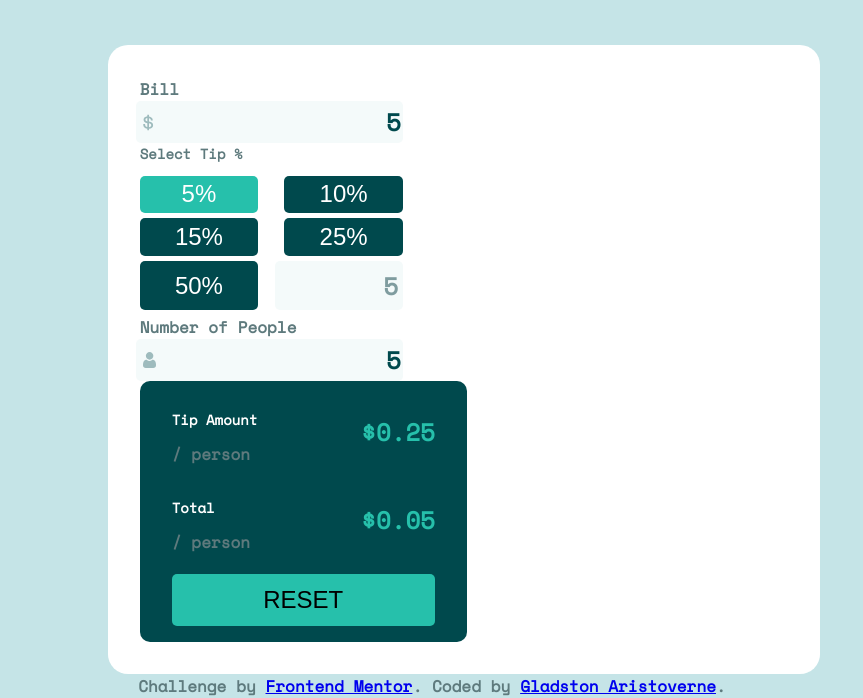
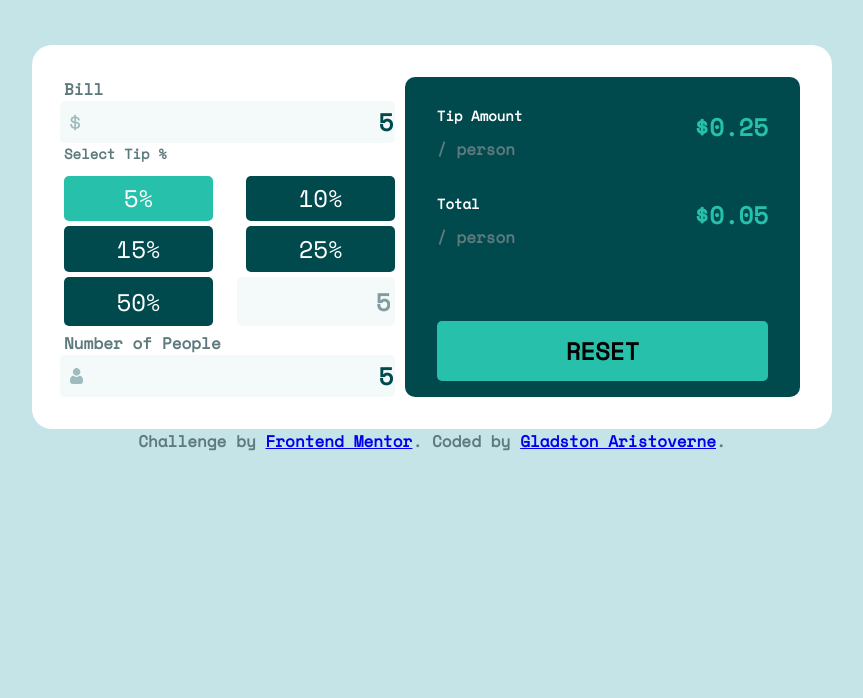
Before and after one commit to Iamglads/Tip_calculator_app, a website: page index.html in a window 1280 px wide. Both pictures are taken after typing "5", "5", "5" into the empty fields and a click on the button "5%". Shown: the part 105-803 px from the top of the page, without its empty margins (208-1071 px from the left). Drawn offline with nearby package versions, Linux system fonts and the light colour scheme.

Commit message:
btn reset function

```diff
--- a/main.js
+++ b/main.js
@@ -23,17 +23,24 @@ for(let i = 0; i < tipsBtns.length; i++) {
         }
         else {
             tipsBtns[i].style.backgroundColor = "#26c0ab"
-            totalTips.innerHTML = tipsAmount(calculerTips(billValue, tipsValue), billValue)
-            totalPerson.innerHTML = tipsAmountPerPerson(billValue, calculerTips(billValue, tipsValue), numberPersonValue)
-            console.log("% du tip:" + tipsValue)
+            totalTips.innerHTML = Number.parseFloat( tipsAmount(calculerTips(billValue, tipsValue), billValue)).toFixed(2)
+            totalPerson.innerHTML = Number.parseFloat(tipsAmountPerPerson(billValue, calculerTips(billValue, tipsValue), numberPersonValue)).toFixed(2)
+
+
+       /*   console.log("% du tip:" + tipsValue)
             console.log(calculerTips(billValue, tipsValue))
             console.log(tipsAmountPerPerson(billValue, calculerTips(billValue, tipsValue), numberPersonValue))
+        */
         }
     })
 }
 
+btnReset.addEventListener('click', () => {
+    location.reload()
+})
+
 function calculerTips (bill, tip) {
-    return Number.parseFloat(bill * tip).toFixed(2)
+    return bill * tip
 }
 
 function tipsAmount (totalWithTips, bill) {
--- a/sass/style.scss
+++ b/sass/style.scss
@@ -40,11 +40,13 @@ main {
     max-width: 800px;
     background-color: $White;
     border-radius: 20px;
-    padding: 2em;
 
-    @media screen and (min-width: 900px) {
-        display:  flex;
-        justify-content: space-between;
+    .container__bloc{
+        padding: 2em;
+        @media screen and (min-width: 900px) {
+            display:  flex;
+            justify-content: space-between;
+        }
     }
 }
 
@@ -90,7 +92,8 @@ main {
             border-radius: 5px;
             padding: 0.2em;
             border: none;
-            font-size: 24px;
+            font-size: $size;
+            font-family: $main_font;
             margin-bottom: 5px;
             cursor: pointer;
             &:hover {
@@ -139,7 +142,9 @@ main {
         width: 100%;
         background-color: $Strong_cyan;
         border: none;
-        font-size: 24px;
+        font-family: $main_font;
+        font-size: $size;
+        font-weight: 700;
         border-radius: 5px;
         padding: 0.5em;
         border: none;
```
Also changed, not shown: css/style.css.
